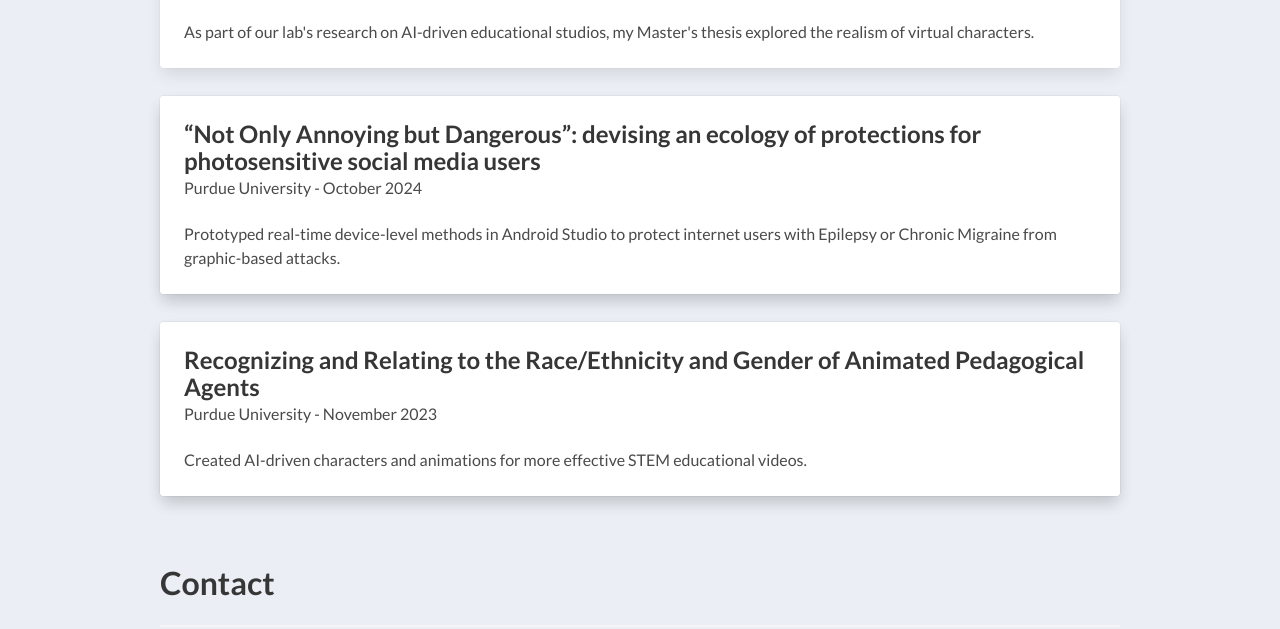
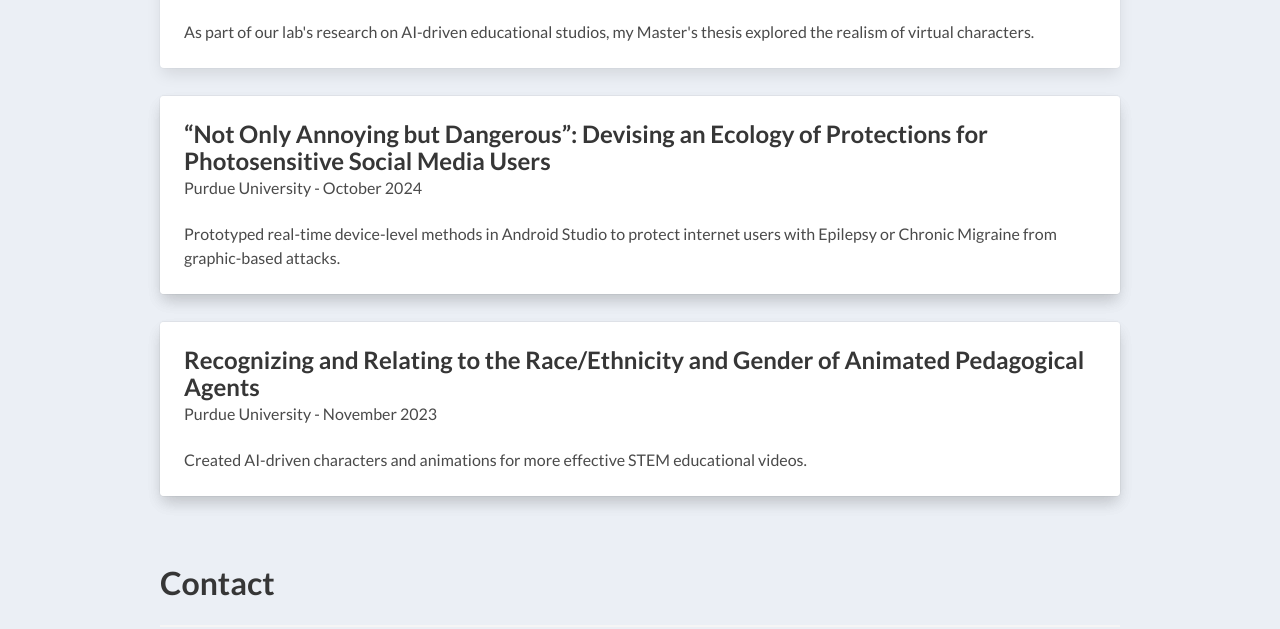
Before and after one commit to angellam278/git_portfolio, a plain HTML site: page index.html in a window 1280 px wide. Shown: the part 4460-5089 px from the top of the page. Drawn offline with Linux system fonts and the light colour scheme.

Commit message:
capitalized publication title

```diff
--- a/index.html
+++ b/index.html
@@ -349,7 +349,7 @@
           <div class="card">
             <div class="card-content">
               <div class="content">
-                <p class="title is-4">“Not Only Annoying but Dangerous”: devising an ecology of protections for photosensitive social media users</p>
+                <p class="title is-4">“Not Only Annoying but Dangerous”: Devising an Ecology of Protections for Photosensitive Social Media Users</p>
                 <p class="subtitle is-6">Purdue University - <time datetime="2024-10">October 2024</time></p>
               </div>
               <div class="content">
```
